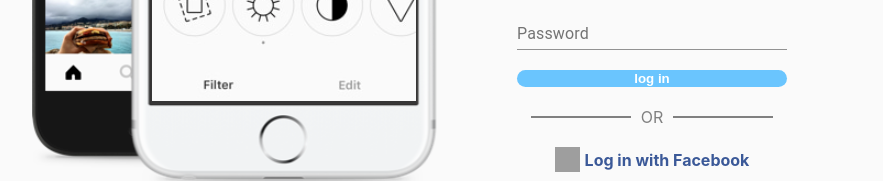
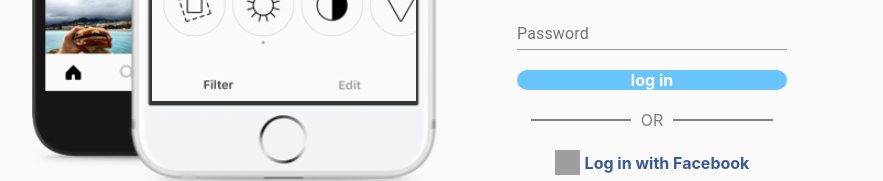
Before and after one commit to chehuy97/insta-clone, a React (Create React App) app: page / in a window 1280 px wide. Shown: the part 521-702 px from the top of the page, without its empty margins (204-1087 px from the left). Built offline with nearby package versions, Linux system fonts and the light colour scheme; grey boxes are pictures that could not be loaded.

Commit message:
change tag btn login

```diff
--- a/src/Pages/Login/index.tsx
+++ b/src/Pages/Login/index.tsx
@@ -15,6 +15,7 @@ const Login = () => {
     if(username == 'admin' && password == 'password'){
         console.log('ok');
         localStorage.setItem('@authenticated', 'has')
+        window.location.reload()
     } else {
         alert('wrong username and password')
     }
@@ -47,9 +48,9 @@ const Login = () => {
             size="small"
             onChange={e => setPassword(e.target.value)}
           />
-          <button className="login-btn" onClick={() => handle_login()}>
+          <div className="login-btn" onClick={() => handle_login()}>
             log in
-          </button>
+          </div>
           <div className='or-wrapper'>
               <div className='line'/>
               <p className='or-text'>OR</p>
--- a/src/Pages/Login/login.scss
+++ b/src/Pages/Login/login.scss
@@ -49,6 +49,9 @@ $input-height: 35;
         background-color: #6ac5fe;
         color: white;
         font-weight: bold;
+        display: flex;
+        align-items: center;
+        justify-content: center;
         &:active {
             transform: translateY(2px);
         }
```
